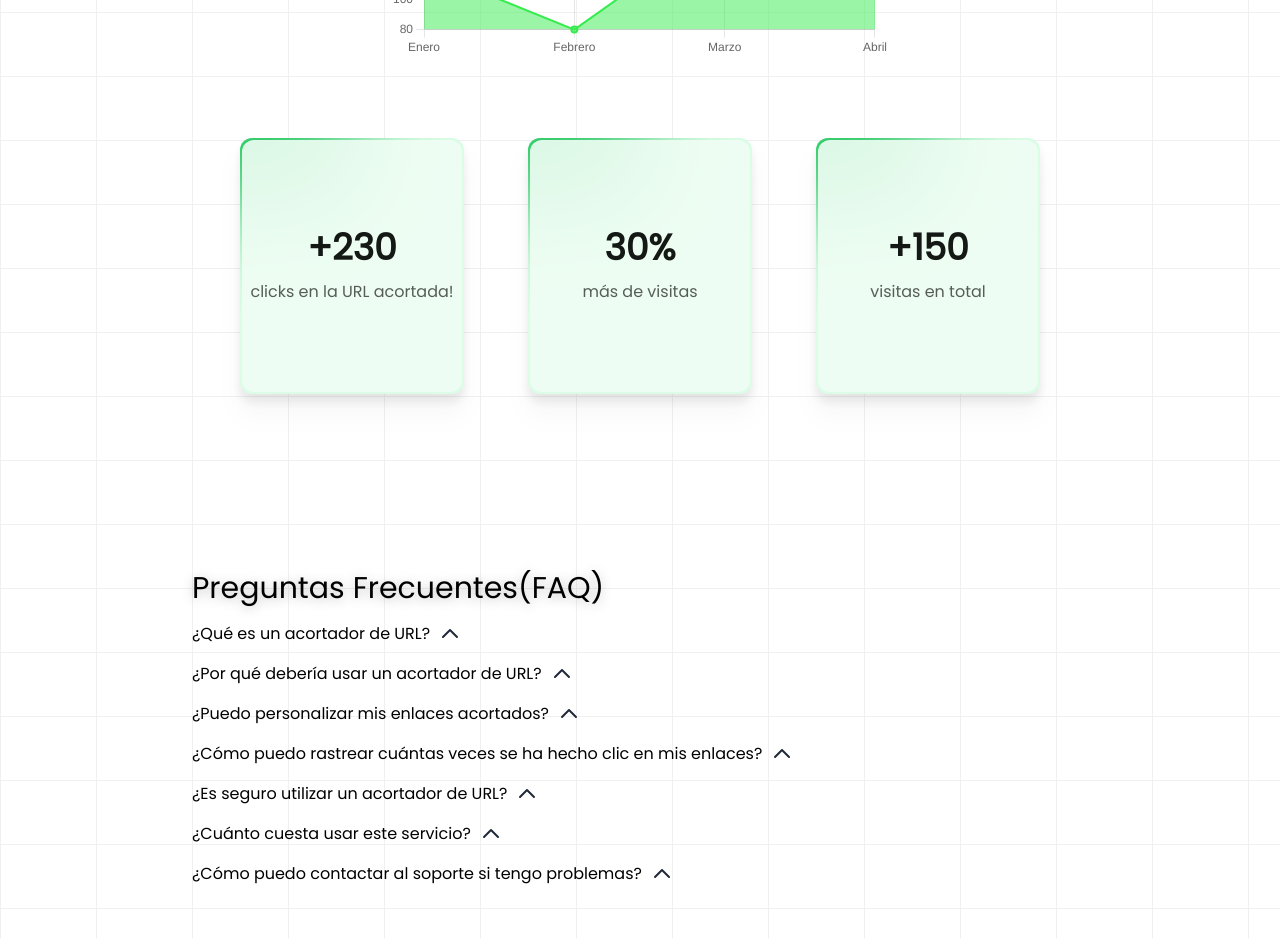
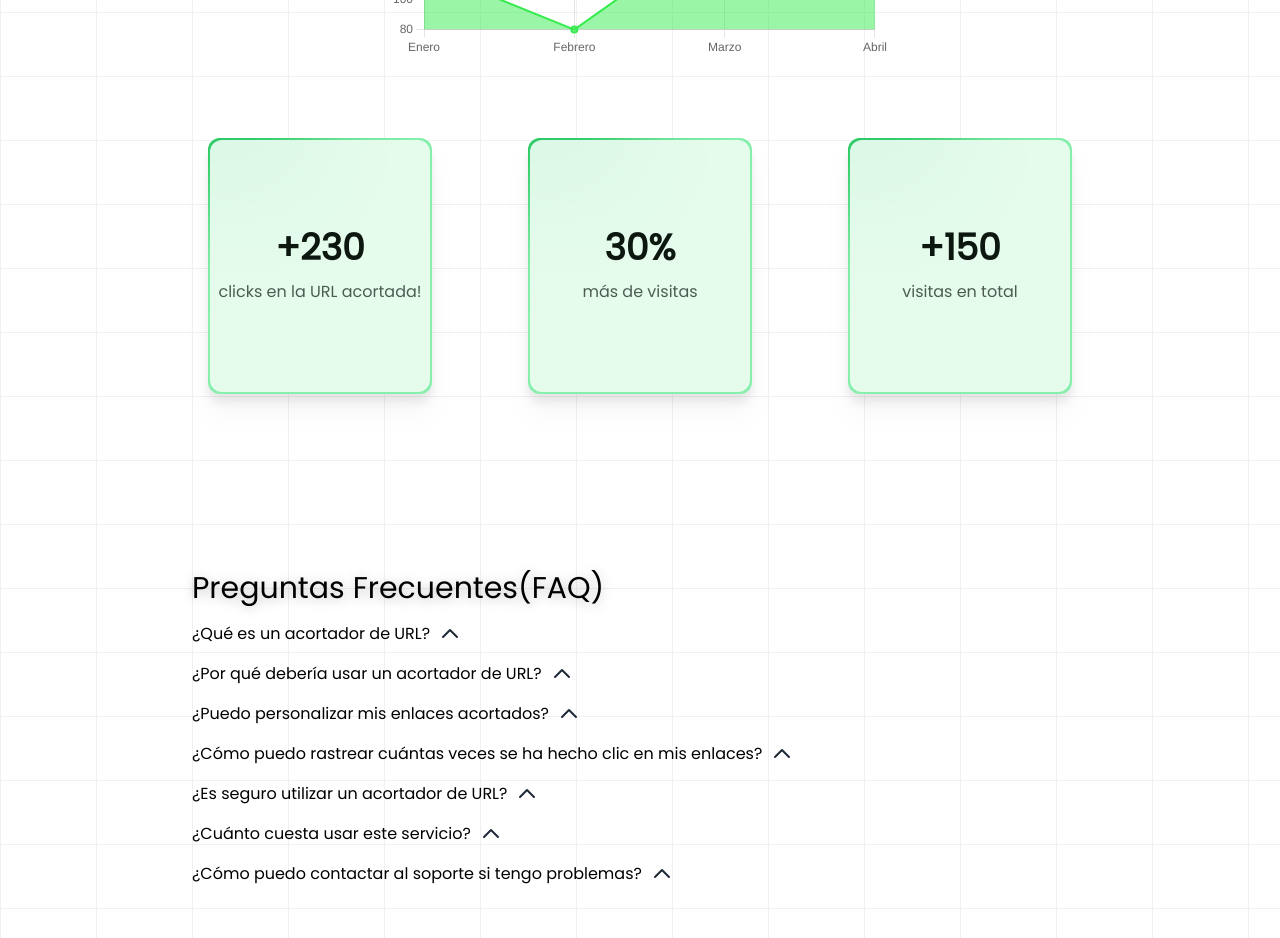
Before and after one commit to Alex-Amenta/SleekLink-short-url, a Next.js app: page / in a window 1280 px wide. Shown: the part 1780-2718 px from the top of the page. Built offline with nearby package versions, Linux system fonts and the light colour scheme.

Commit message:
changes littles

```diff
--- a/src/components/Statistics.jsx
+++ b/src/components/Statistics.jsx
@@ -31,11 +31,11 @@ const Statistics = () => {
         </div>
       </Suspense>
 
-      <article className="mt-20 flex flex-wrap justify-center items-center gap-16">
+      <article className="mt-20 flex flex-wrap justify-center xl:justify-around items-center gap-16">
         {dataStatistics.map(({ data, description }, index) => (
           <div
             key={index}
-            className="relative drop-shadow-xl w-56 h-64 overflow-hidden rounded-xl bg-green-100"
+            className="relative drop-shadow-xl w-56 h-64 overflow-hidden rounded-xl bg-green-300"
           >
             <div className="absolute flex flex-col items-center justify-center z-[1] opacity-90 rounded-xl inset-0.5 bg-green-50">
               <p className="text-4xl font-bold">{data}</p>
```
